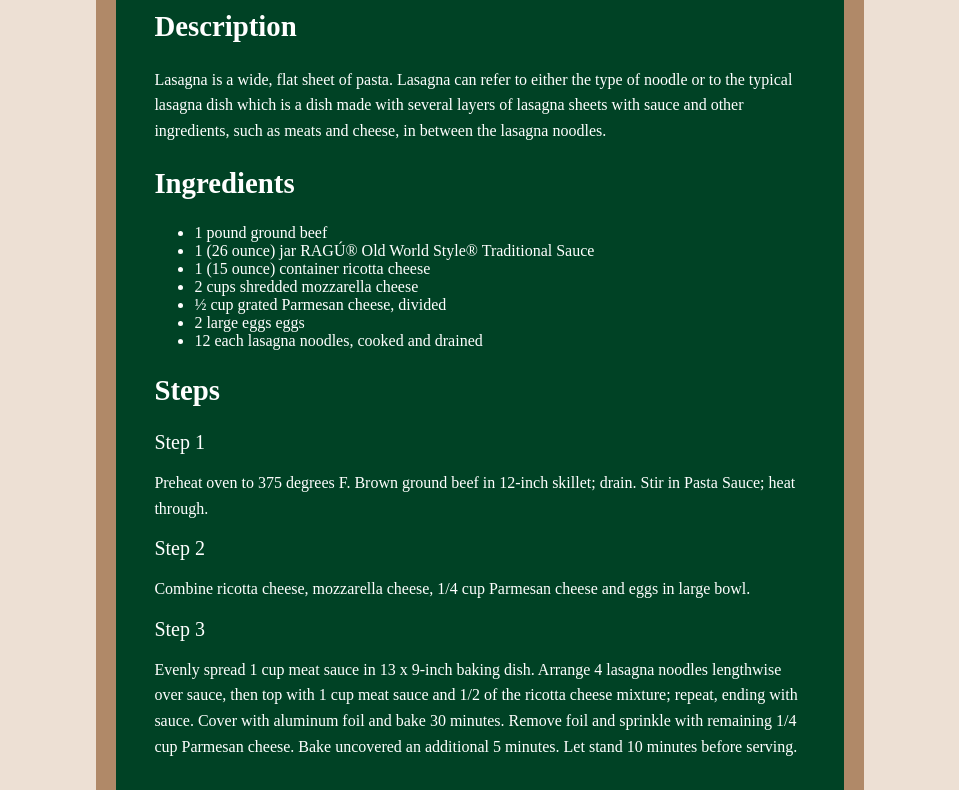
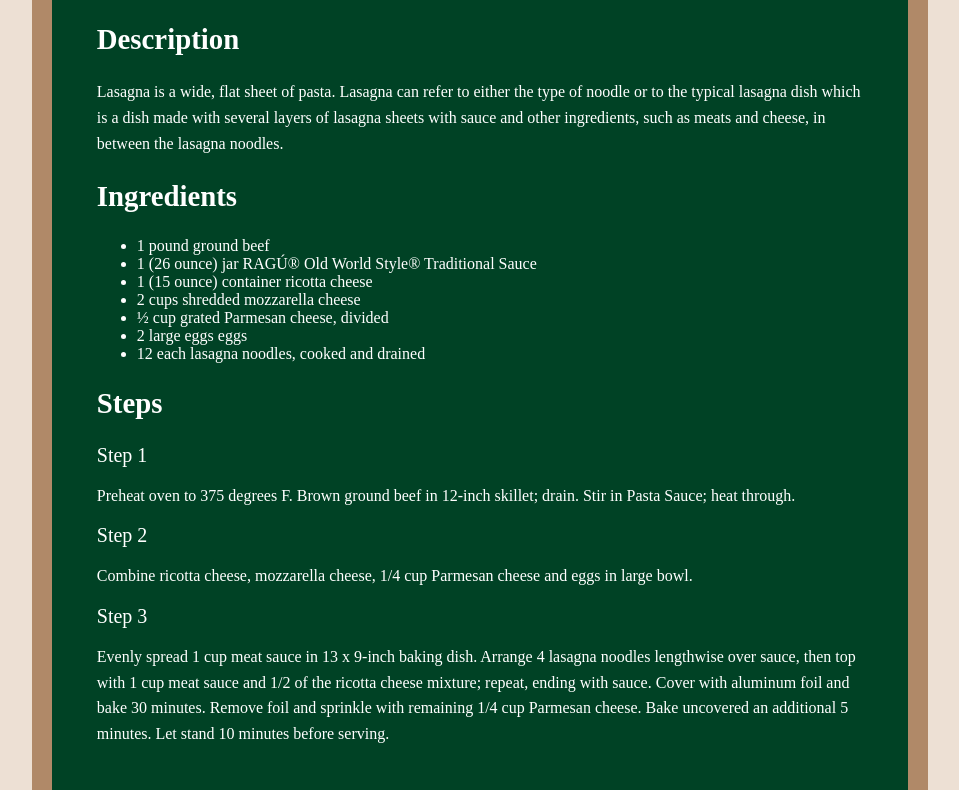
Before and after one commit to nacen-dev/odin-recipes, a plain HTML site: page recipes/lasagna.html in a window 1280 px wide. Shown: the part 539-1329 px from the top of the page, without its empty margins (160-1119 px from the left). Drawn offline with Linux system fonts and the light colour scheme.

Commit message:
Add bottom-margin, update width

```diff
--- a/recipes/style.css
+++ b/recipes/style.css
@@ -24,7 +24,7 @@ body {
 }
 
 main {
-  width: 60%;
+  width: 70%;
   margin: 0 auto;
 }
 
@@ -34,6 +34,7 @@ main {
   border: 20px solid var(--brown);
   border-radius: 25px;
   padding: 10% 5%;
+  margin-bottom: 1rem;
 }
 
 .recipe-food-name {
```
